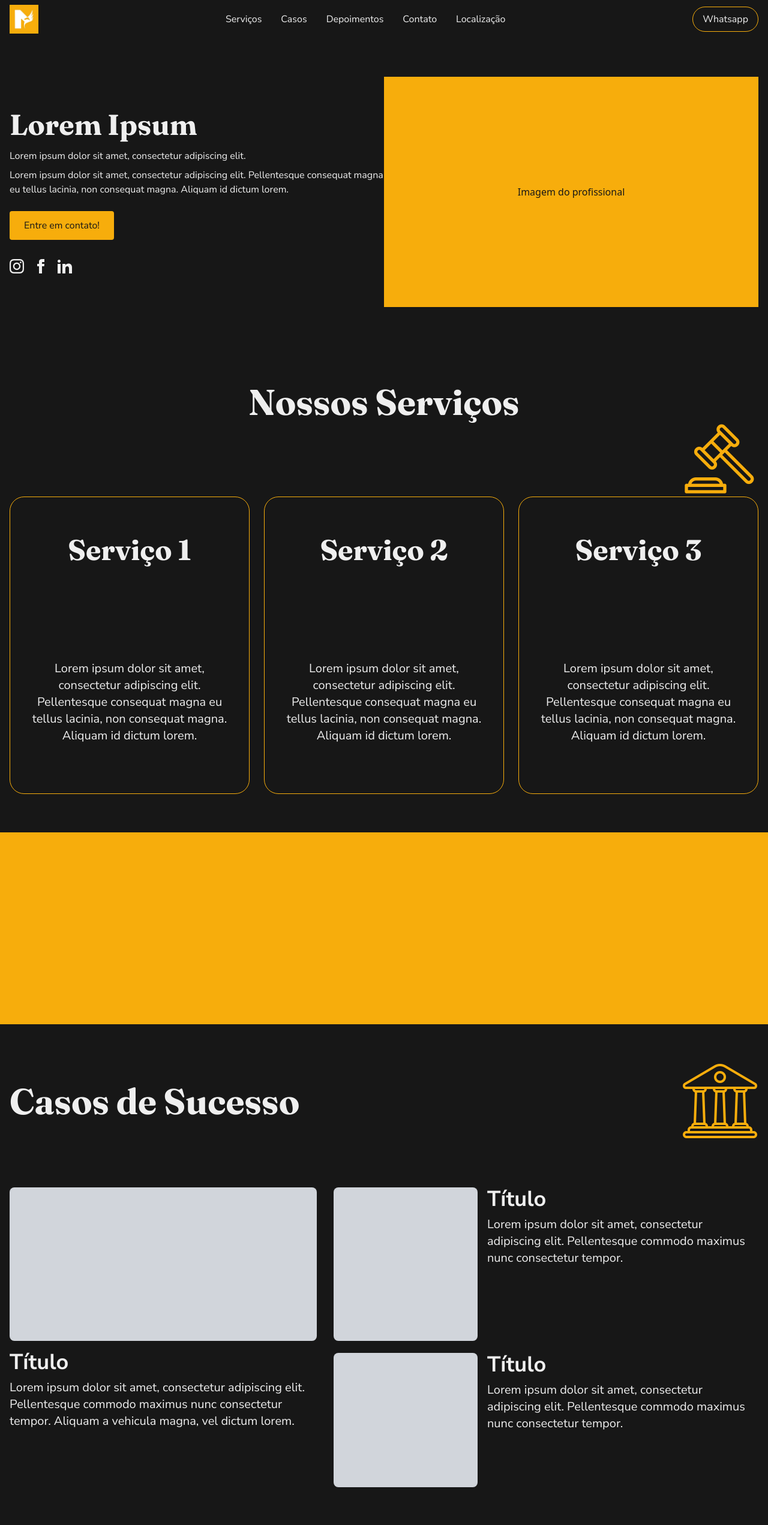
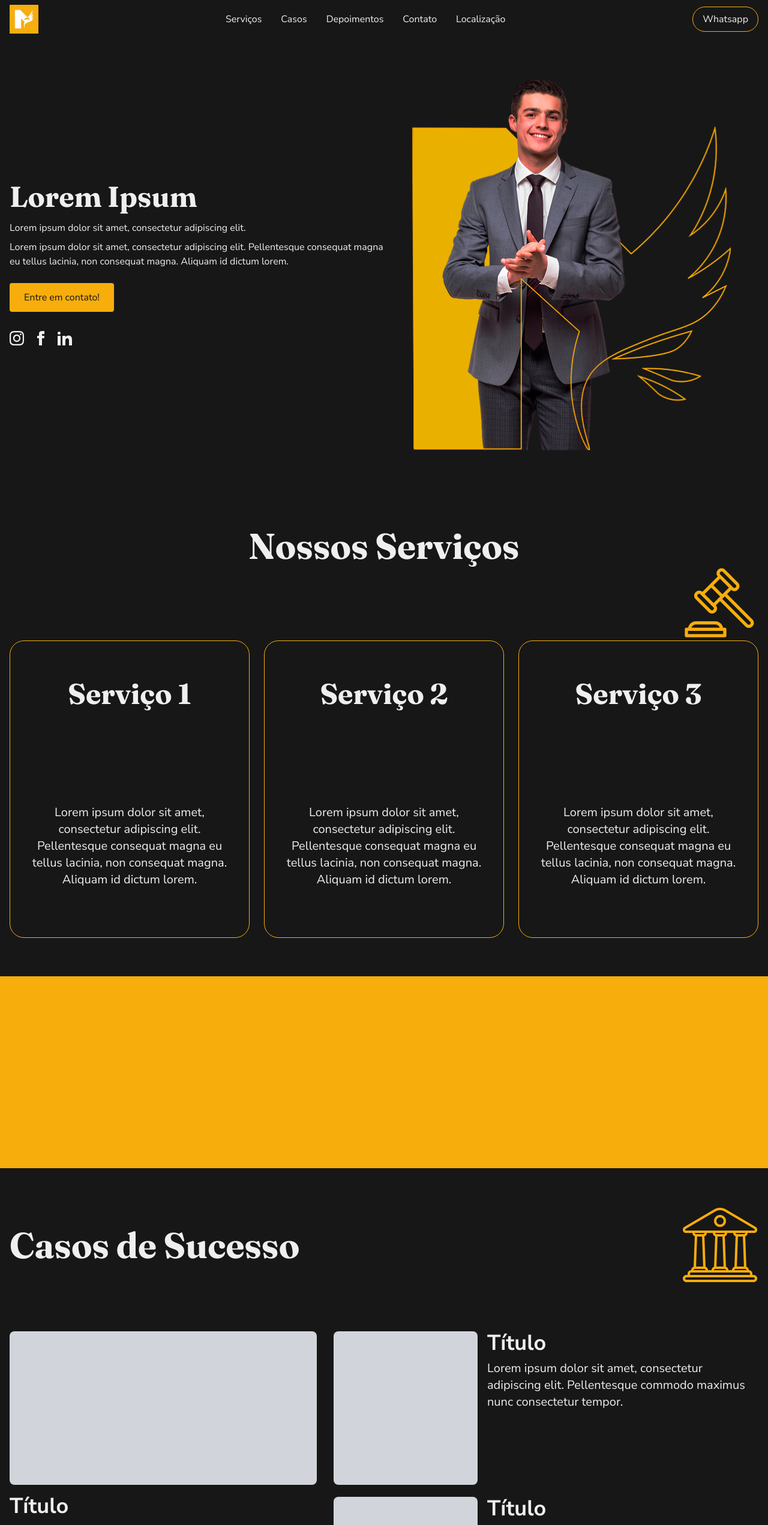
Before and after one commit to gtijr/site_Nexum, a React (Vite) app in the folder Nexum/: page / in a window 1280 px wide. Shown: the top 2543 px of the page at 60% size. Built offline with nearby package versions, Linux system fonts and the light colour scheme.

Commit message:
adicao da imagem no banner e reponsividade no cases de sucesso

```diff
--- a/Nexum/src/components/CasesSection.jsx
+++ b/Nexum/src/components/CasesSection.jsx
@@ -7,11 +7,11 @@ const CasesSection = () => {
           <img src="/tribunal.png" alt="tribunal" className="h-32"/>
         </div>
 
-        <div className="flex flex-row">
+        <div className="flex flex-col lg:flex-row">
           {/* Caso 1 */}
-          <div className="flex flex-col gap-4 mr-7">
-            <div className="bg-gray-300 w-[32rem] h-64 rounded-lg">{/* Placeholder para imagem */}</div>
-            <div className="max-w-[32rem]">
+          <div className="flex flex-col gap-4 lg:mr-7 mb-10 lg:mb-0">
+            <div className="bg-gray-300 w-full lg:w-[32rem] h-64 rounded-lg" />
+            <div className="lg:max-w-[32rem]">
               <h3 className="text-4xl font-bold text-whiteFont mb-2 font-NunitoSans">Título</h3>
               <p className="text-whiteFont font-NunitoSans text-xl text-left">
                 Lorem ipsum dolor sit amet, consectetur adipiscing elit. Pellentesque commodo maximus nunc consectetur tempor.
@@ -20,11 +20,11 @@ const CasesSection = () => {
             </div>
           </div>
 
-          <div className="flex flex-col">
+          <div className="flex flex-col gap-5">
             {/* Caso 2 */}
-            <div className="flex flex-row gap-4 mb-5">
-              <div className="bg-gray-300 min-w-[15rem] h-64 rounded-lg">{/* Placeholder para imagem */}</div>
-              <div className="h-64">
+            <div className="flex flex-col sm:flex-row gap-4">
+              <div className="bg-gray-300 min-w-[15rem] h-64 rounded-lg" />
+              <div>
                 <h3 className="text-4xl font-bold text-whiteFont mb-2 font-NunitoSans">Título</h3>
                 <p className="text-whiteFont font-NunitoSans text-xl text-left">
                   Lorem ipsum dolor sit amet, consectetur adipiscing elit. Pellentesque commodo maximus nunc consectetur tempor.
@@ -33,9 +33,9 @@ const CasesSection = () => {
             </div>
 
             {/* Caso 3 */}
-            <div className="flex flex-row gap-4">
-              <div className="bg-gray-300 min-w-[15rem] h-56 rounded-lg">{/* Placeholder para imagem */}</div>
-              <div className="h-64">
+            <div className="flex flex-col sm:flex-row gap-4">
+              <div className="bg-gray-300 min-w-[15rem] h-56 rounded-lg" />
+              <div>
                 <h3 className="text-4xl font-bold text-whiteFont mb-2 font-NunitoSans">Título</h3>
                 <p className="text-whiteFont font-NunitoSans text-xl text-left">
                   Lorem ipsum dolor sit amet, consectetur adipiscing elit. Pellentesque commodo maximus nunc consectetur tempor.
@@ -43,8 +43,6 @@ const CasesSection = () => {
               </div>
             </div>
           </div>
-
-
         </div>
       </div>
     </section>
--- a/Nexum/src/components/HeroSection.jsx
+++ b/Nexum/src/components/HeroSection.jsx
@@ -56,9 +56,10 @@ const HeroSection = () => {
         </div>
         <div className="md:w-1/2 relative">
           {/* Placeholder para a imagem do profissional com asas */}
-          <div className="bg-yellowBg w-full h-96 relative">
-            {/* Aqui você colocará a imagem do profissional */}
-            <div className="absolute inset-0 flex items-center justify-center text-neutral-900">Imagem do profissional</div>
+          <div className="w-full relative">
+            <div className=" inset-0 flex items-center justify-center ">
+              <img  className="" src="profissionalRD.png" alt="" />
+            </div>
           </div>
         </div>
       </div>
```
Also changed, not shown: Nexum/public/profissionalRD.png (added).
